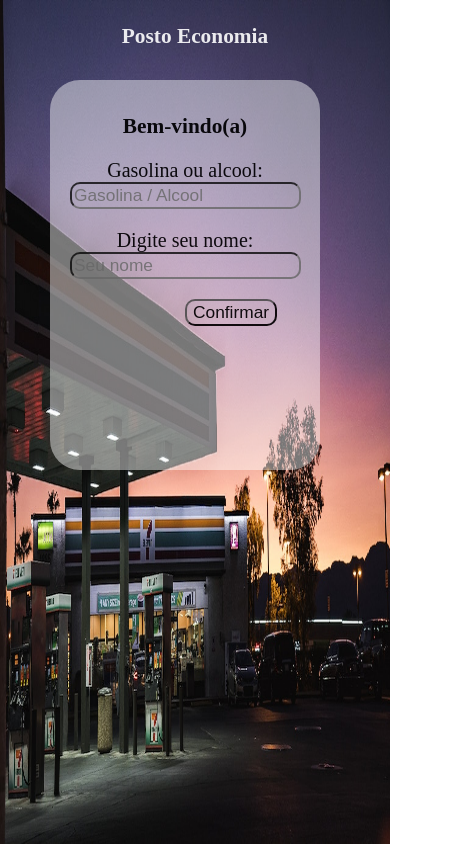
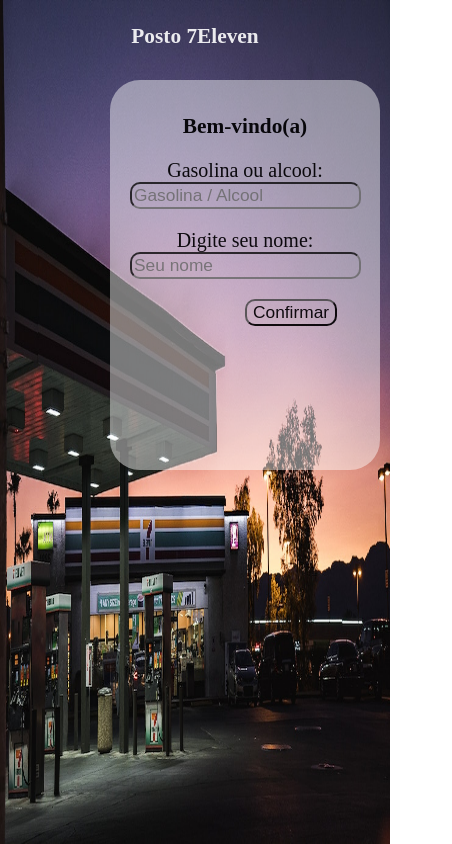
Before and after one commit to Leojjackson/project-posto-de-gasolina, a plain HTML site: page index.html in a window 390 px wide. Shown: the whole page, 452 px wide, since content can reach past the window. Drawn offline with Linux system fonts and the light colour scheme.

Commit message:
20/11/2022

```diff
--- a/index.html
+++ b/index.html
@@ -9,7 +9,7 @@
     <script src="posto.js" defer></script>
 </head>
 <body>
-    <h1 id="h1posto">Posto Economia</h1>
+    <h1 id="h1posto">Posto 7Eleven</h1>
     <div class="div1">
         <!-- <button id="bot" onmouseenter= "clicar()" onclick = "sair()" >&#9776;</button> -->
         <!-- <ul>
--- a/posto.css
+++ b/posto.css
@@ -88,7 +88,7 @@ p {
         height: 350px;
     }
 
-    /* #caixa-div {
+    #caixa-div {
         animation-name: slide;
         animation-duration: 3s;
         animation-fill-mode: forwards;
@@ -103,7 +103,7 @@ p {
             transform: translateX(0px);
             opacity: 0.9;
         }
-    } */
+    }
 
     h1 {
         font-size: 16pt;
```
